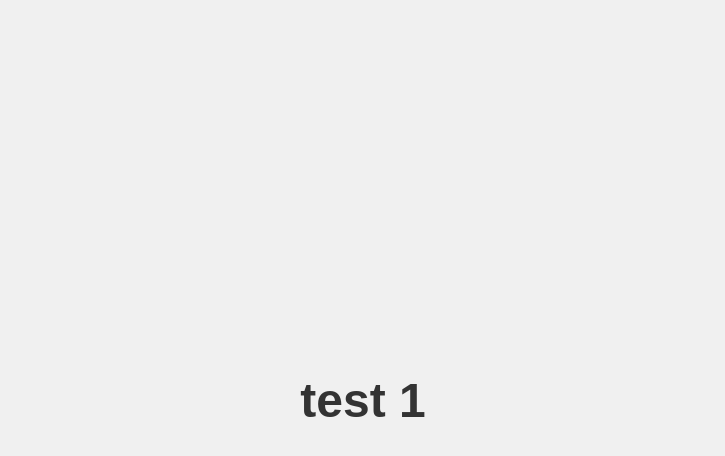
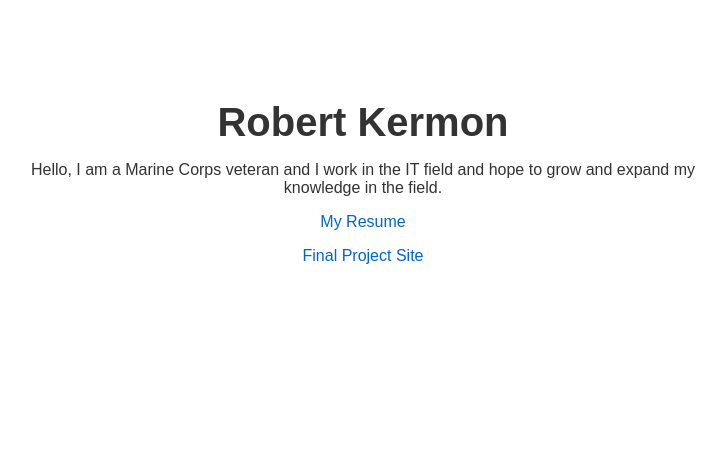
Before and after one commit to rk48820/rk48820, a plain HTML site: page index.html in a window 1280 px wide. Shown: the whole page, without its empty margins (277-1002 px from the left). Drawn offline with Linux system fonts and the light colour scheme.

Commit message:
adding resume and links

```diff
--- a/index.html
+++ b/index.html
@@ -2,13 +2,21 @@
 <html lang="en">
 <head>
   <meta charset="UTF-8" />
-  <meta name="viewport" content="width=device-width, initial-scale=1.0" />
-  <title>Test Page</title>
-  <link rel="stylesheet" href="styles.css" />
+  <meta name="viewport" content="width=device-width, initial-scale=1.0"/>
+  <title>Robert Kermon - Home</title>
+  <link rel="stylesheet" href="styles.css"/>
 </head>
 <body>
-  <div class="container">
-    <h1>test 1</h1>
-  </div>
+  <main class="container">
+    <h1>Robert Kermon</h1>
+    <p>Hello, I am a Marine Corps veteran and I work in the IT field and hope to grow and expand my knowledge in the field.</p>
+
+    <ul>
+      <li><a href="Kermon Resume.pdf" target="_blank">My Resume</a></li>
+      <li><a href="https://rk48820.github.io/pages-site/" target="_blank">Final Project Site</a></li>
+
+
+    </ul>
+  </main>
 </body>
 </html>
--- a/styles.css
+++ b/styles.css
@@ -1,18 +1,37 @@
 body {
+    font-family: Arial, sans-serif;
+    background-color: #fff;
+    color: #333;
     margin: 0;
     padding: 0;
-    font-family: sans-serif;
-    background-color: #f0f0f0;
   }
 
   .container {
-    display: flex;
-    height: 100vh;
-    justify-content: center;
-    align-items: center;
+    max-width: 700px;
+    margin: 100px auto;
+    padding: 0 1rem;
+    text-align: center;
   }
 
   h1 {
-    color: #333;
-    font-size: 3rem;
+    font-size: 2.5rem;
+    margin-bottom: 1rem;
   }
+
+  ul {
+    list-style-type: none;
+    padding: 0;
+  }
+
+  li {
+    margin: 1rem 0;
+  }
+
+  a {
+    text-decoration: none;
+    color: #0066cc;
+  }
+
+  a:hover {
+    text-decoration: underline;
+  }
```
Also changed, not shown: 1 other file.
